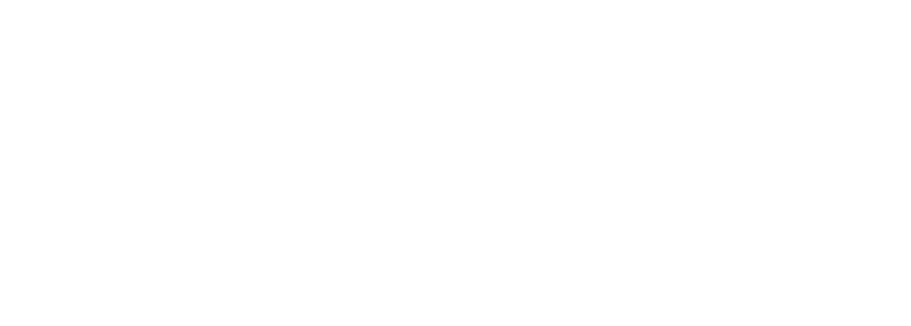
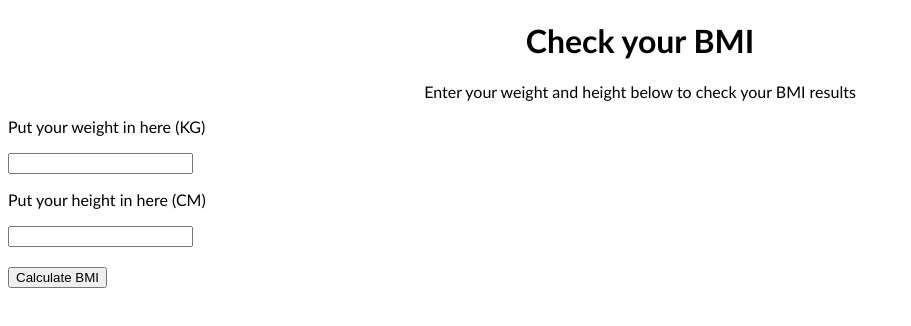
Before and after one commit to muhammadaafiff/bmi-calculator, a plain HTML site: page index.html in a window 1280 px wide. Shown: the whole page, without its empty margins (0-911 px from the left). Drawn offline with Linux system fonts and the light colour scheme.

Commit message:
desain awal

```diff
--- a/index.html
+++ b/index.html
@@ -3,9 +3,27 @@
 <head>
     <meta charset="UTF-8">
     <meta name="viewport" content="width=device-width, initial-scale=1.0">
-    <title>Document</title>
+    <title>BMI Calculator</title>
+    <link rel="stylesheet" href="style.css"/>
 </head>
 <body>
+    <h1>Check your BMI</h1>
+    <p>Enter your weight and height below to check your BMI results</p>
 
+    <form>
+        <p>Put your weight in here (KG)</p>
+        <input type="text" id="berat-badan"/>
+
+        <p>Put your height in here (CM)</p>
+        <input type="text" id="tinggi-badan"/>
+
+        <br/><br/>
+        <button>Calculate BMI</button>
+
+    </form>
+
+
+
+    <script src="script.js"></script>
 </body>
 </html>
--- a/style.css
+++ b/style.css
@@ -0,0 +1,11 @@
+body {
+    font-family:'Gill Sans', 'Gill Sans MT', Calibri, 'Trebuchet MS', sans-serif;
+}
+
+h1 {
+    text-align: center;
+}
+
+body > p {
+    text-align: center;
+}
```
